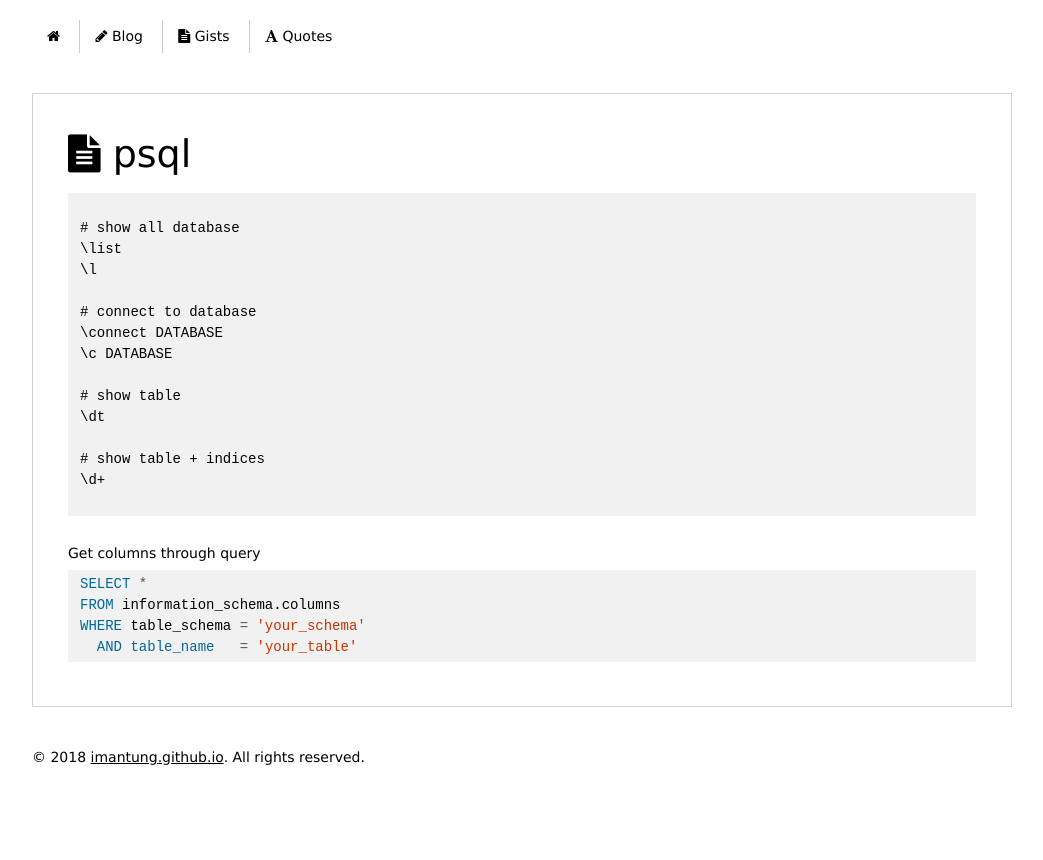
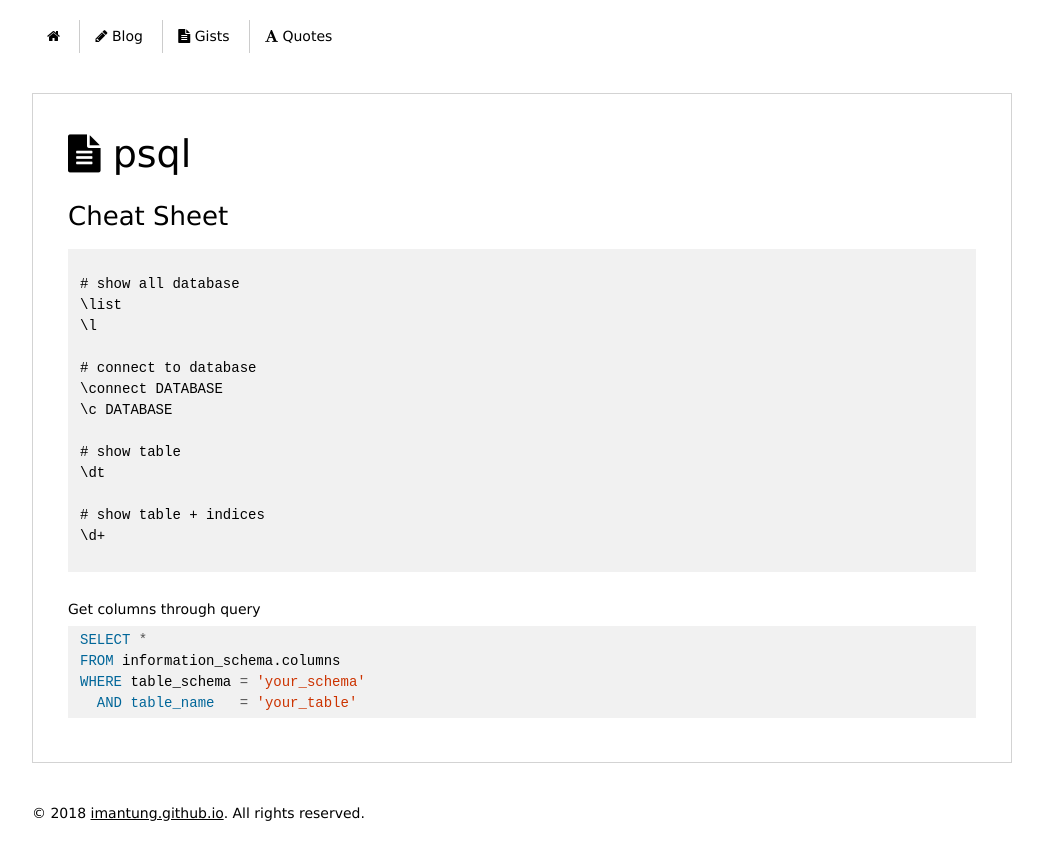
Before and after one commit to imantung/imantung.github.io, a Jekyll site: the page built from gist/techstacks/psql.md, in a window 1280 px wide. Shown: the top 860 px of the page, without its empty margins (118-1161 px from the left). Built offline with Jekyll 4.4.1, drawn with Linux system fonts in a browser that asks for light colours; nearby versions of some CDN libraries.

Commit message:
add some title

````diff
--- a/gist/techstacks/psql.md
+++ b/gist/techstacks/psql.md
@@ -3,6 +3,7 @@ layout: gist
 title: psql
 ---
 
+### Cheat Sheet
 
 ```
 
````
